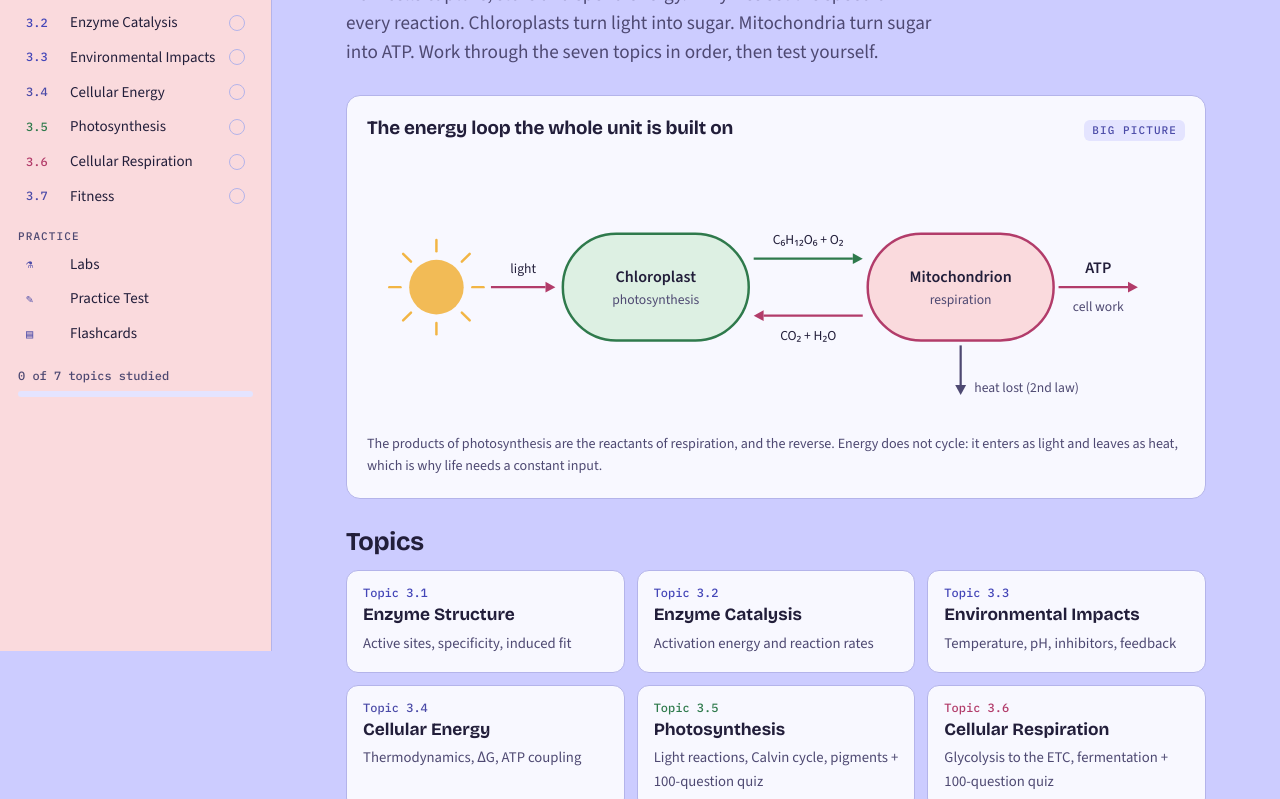
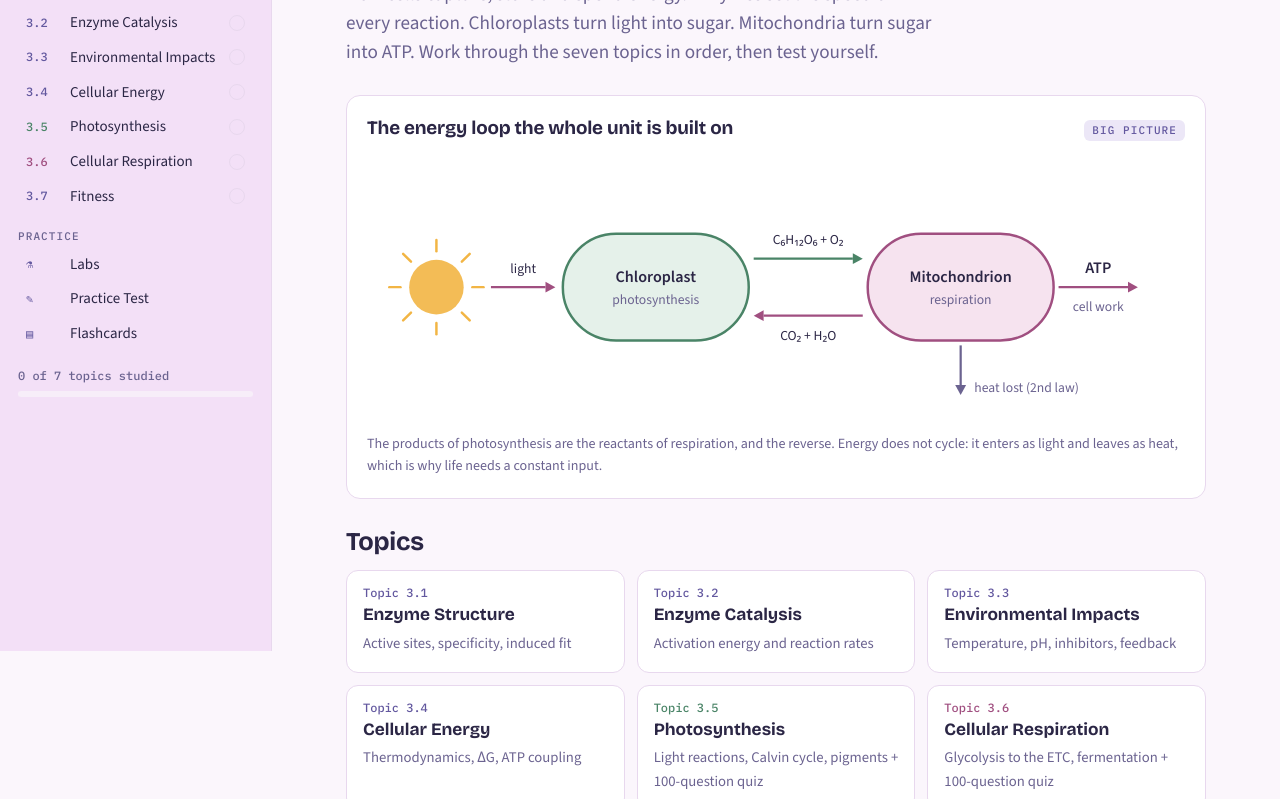
Before and after one commit to dirundiy/Bio, a plain HTML site: page index.html in a window 1280 px wide. Shown: the part 149-948 px from the top of the page. Drawn offline with nearby package versions, Linux system fonts and the light colour scheme.

Commit message:
Softer lilac (#f3e0f7) and purple (#63589f) palette
Co-Authored-By: Claude Opus 5.5 <noreply@anthropic.com>

```diff
--- a/index.html
+++ b/index.html
@@ -13,12 +13,12 @@
 /* Layout: a field-notebook study app. A fixed unit map on the left, one topic at a time on the right.
    Each topic is tinted by its pathway: enzymes indigo, photosynthesis chlorophyll green, respiration mitochondrial amber. */
 :root{
-  --bg:#CCCCFF; --surface:#F8F8FF; --surface-2:#E4E4FF; --line:#B4B4EA; --fg:#221E3A; --muted:#4E4972; --side:#FADADD;
-  --accent:#4B4BA8; --accent-soft:#E4E4FF;
-  --enz:#4446B8; --enz-soft:#E4E4FF;
-  --photo:#2F7A4C; --photo-soft:#DDF0E3;
-  --resp:#B23C6A; --resp-soft:#FADADD;
-  --good:#1F7A44; --good-soft:#D8F0E0; --bad:#B8323F; --bad-soft:#FADADD;
+  --bg:#FBF6FC; --surface:#FFFFFF; --surface-2:#F7EEF9; --line:#E8D8EE; --fg:#2B2645; --muted:#6B6390; --side:#F3E0F7;
+  --accent:#63589F; --accent-soft:#ECE7F7;
+  --enz:#63589F; --enz-soft:#ECE7F7;
+  --photo:#4A8467; --photo-soft:#E5F1EA;
+  --resp:#A04F80; --resp-soft:#F6E3EF;
+  --good:#2E7D52; --good-soft:#E0F1E7; --bad:#B4415A; --bad-soft:#F8E1E7;
   --f-display:'Bricolage Grotesque','Segoe UI',system-ui,sans-serif;
   --f-body:'Source Sans 3','Segoe UI',system-ui,sans-serif;
   --f-mono:'IBM Plex Mono',ui-monospace,Consolas,monospace;
@@ -1960,7 +1960,7 @@ document.getElementById('etcFig').innerHTML=`<svg class="etc" viewBox="0 0 700 3
   <rect class="memb" x="0" y="120" width="700" height="80"/>
   <text class="small" x="10" y="18" style="font-weight:600">INTERMEMBRANE SPACE · high H⁺</text>
   <text class="small" x="10" y="322" style="font-weight:600">MATRIX · low H⁺</text>
-  <text class="small" x="690" y="165" text-anchor="end" style="fill:var(--muted)">inner membrane</text>
+  <text class="small" x="511" y="165" text-anchor="middle" style="fill:var(--muted)">inner membrane</text>
   <g class="part" data-p="c1" tabindex="0" role="button" aria-label="Complex I"><rect x="56" y="108" width="76" height="104" rx="12"/><text class="lbl" x="94" y="165" text-anchor="middle">I</text></g>
   <g class="part" data-p="c2" tabindex="0" role="button" aria-label="Complex II"><rect x="150" y="150" width="50" height="62" rx="10"/><text class="lbl" x="175" y="186" text-anchor="middle">II</text></g>
   <g class="part" data-p="q" tabindex="0" role="button" aria-label="Ubiquinone"><circle cx="226" cy="160" r="15"/><text class="small" x="226" y="164" text-anchor="middle">Q</text></g>
```
Also changed, not shown: unit3-cell-energetics.html (+7 -7 lines).
